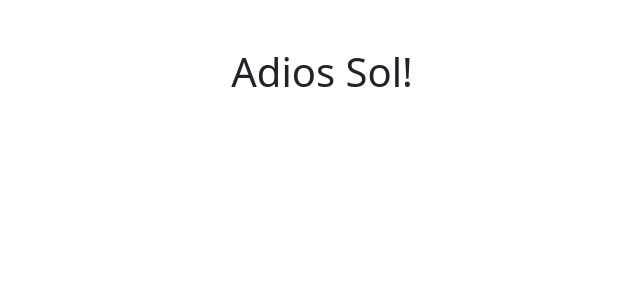
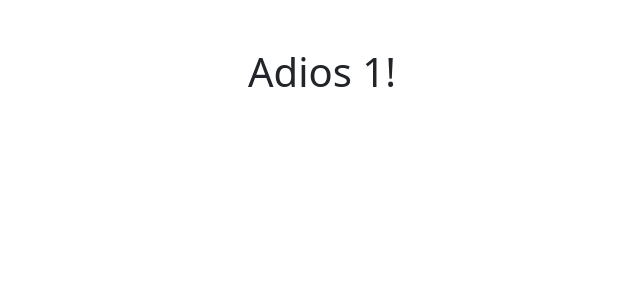
Before and after one commit to SolVaccaro93/tarea-angular1, an Angular app: page /despedida/1 in a window 1280 px wide. Shown: the top 300 px of the page, without its empty margins (318-958 px from the left). Built offline with nearby package versions, Linux system fonts and the light colour scheme.

Commit message:
changed despedida routing

```diff
--- a/src/app/vistas/components/despedida/despedida.component.ts
+++ b/src/app/vistas/components/despedida/despedida.component.ts
@@ -1,10 +1,22 @@
-import { Component } from '@angular/core';
+import { Component, OnInit } from '@angular/core';
+import { ActivatedRoute } from '@angular/router';
 
 @Component({
   selector: 'app-despedida',
   templateUrl: './despedida.component.html',
   styleUrl: './despedida.component.css'
 })
-export class DespedidaComponent {
-  nombre: string = "Sol";
+
+export class DespedidaComponent implements OnInit {
+  nombre: string = "";
+
+  constructor(private route: ActivatedRoute) { }
+
+  ngOnInit(): void {
+
+    this.route.params.subscribe(params => {
+
+      this.nombre = params['nombre'];
+    });
+  }
 }
```
